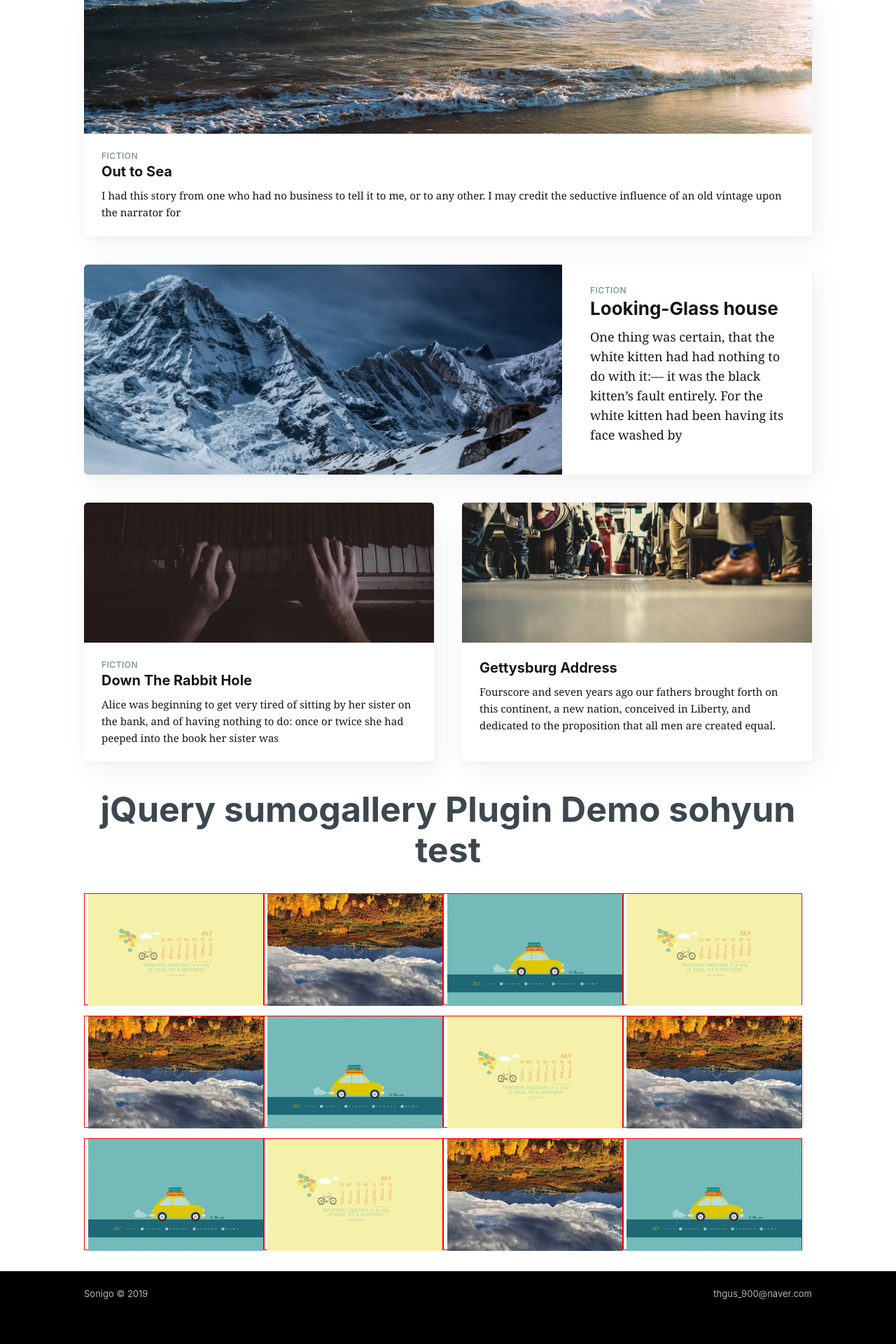
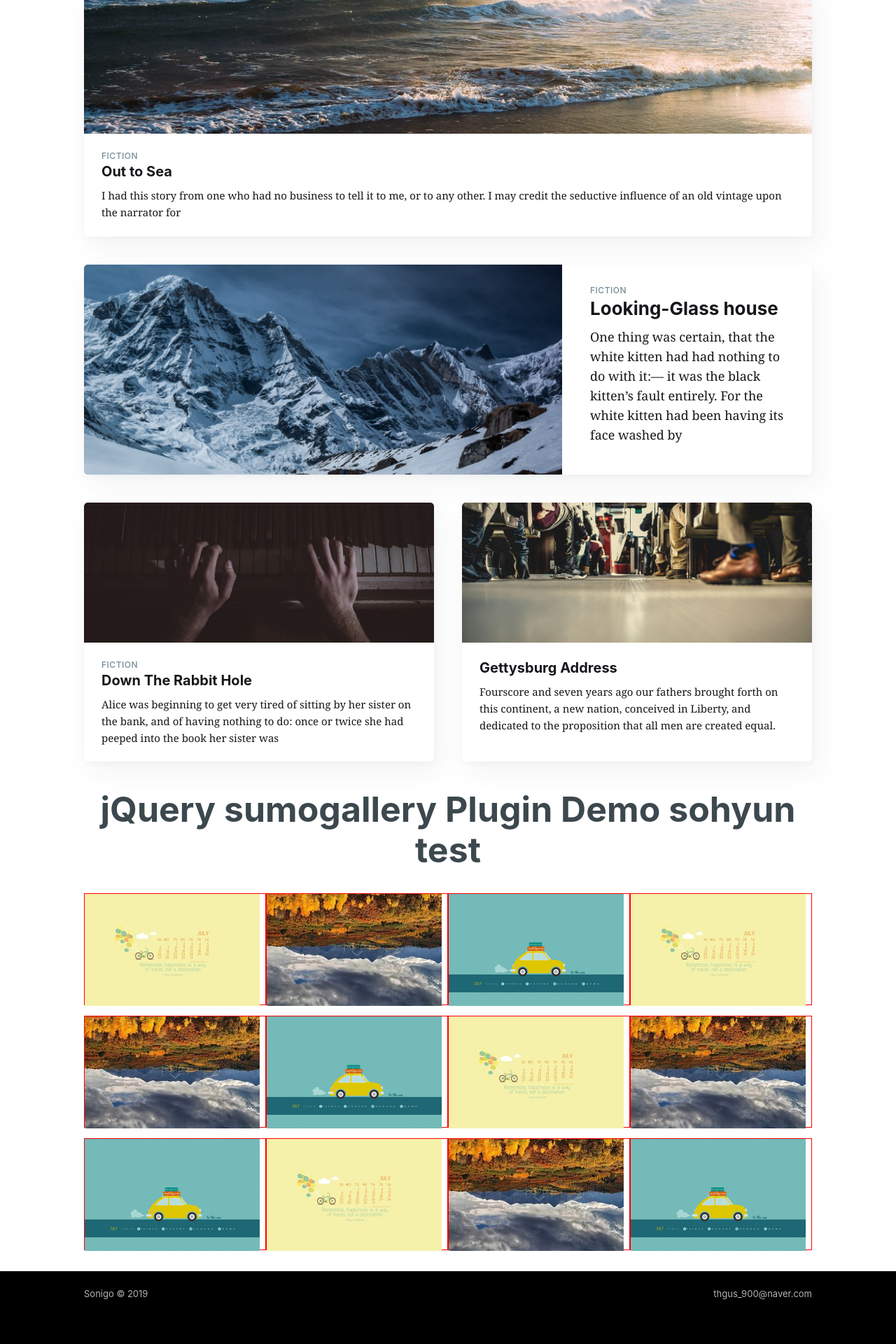
Before and after one commit to thgus900/thgus900.github.io, a Jekyll site: the page built from index.html, in a window 1280 px wide. Shown: the part 3091-5011 px from the top of the page at 70% size. Built offline with Jekyll 4.4.1, drawn with Linux system fonts in a browser that asks for light colours; nearby versions of some CDN libraries; the list of posts is cut into pages by our own code; comment, search, counter and statistics services are not loaded.

Commit message:
test_width

```diff
--- a/index.html
+++ b/index.html
@@ -151,5 +151,9 @@
 .SumoGallery.nothumbs .Sbody {bottom: 0px;}
 
 .main_imglist ul{overflow:hidden; padding:0;}
-.main_imglist ul li{ list-style: none; float:left; height:160px; border:1px solid red;}
+.main_imglist ul li{ list-style: none; float:left; width:260px; height:160px; border:1px solid red; padding:0;}
+
+@media(max-width:700px;){
+	.main_imglist ul li{width:50%;}
+}
 </style>
```
